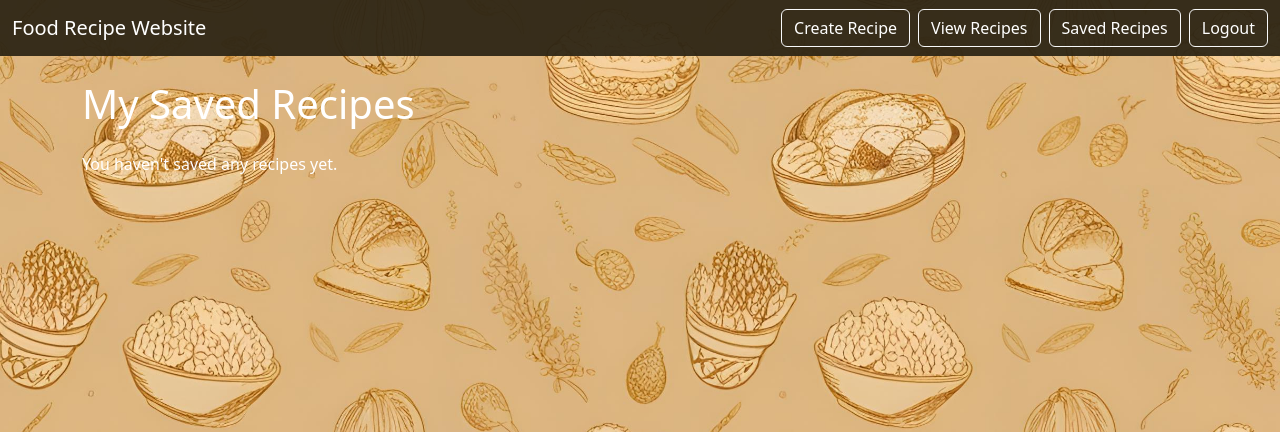
After one commit to RyanTang0203/Recipe_Web_App, a Flask app: page /saved_recipes in a window 1280 px wide. The commit adds this page. Shown: the top 432 px of the page. Run offline with Flask 3, Linux system fonts and the light colour scheme; a user stored in the database is signed in.

Commit message:
added saved recipes route

```diff
--- a/app/routes.py
+++ b/app/routes.py
@@ -172,3 +172,9 @@ def save_recipe(recipe_id):
 	else:
 		flash('You’ve already saved that recipe.', 'info')
 	return redirect(request.referrer or url_for('home'))
+
+@myapp_obj.route('/saved_recipes')
+@login_required
+def saved_recipes():
+    recipes = current_user.saved
+    return render_template('saved_recipes.html', recipes=recipes)
--- a/app/templates/home.html
+++ b/app/templates/home.html
@@ -61,6 +61,7 @@
         <a href="{{ url_for('add_recipe') }}" class="btn btn-outline-light me-2">Create Recipe</a>
         <a href="{{ url_for('list_recipes') }}" class="btn btn-outline-light me-2">View Recipes</a>
 		<a href="{{ url_for('view_user', user_id=current_user.id) }}" class="btn btn-outline-light me-2">My Profile</a>
+		<a href="{{ url_for('saved_recipes') }}" class="btn btn-outline-light me-2">Saved Recipes</a>
         <a href="{{ url_for('logout') }}" class="btn btn-outline-light">Logout</a>
       </div>
     </div>
--- /dev/null
+++ b/app/templates/saved_recipes.html
@@ -0,0 +1,67 @@
+<!DOCTYPE html>
+<html>
+<head>
+  <title>Saved Recipes</title>
+  <link href="https://cdn.jsdelivr.net/npm/bootstrap@5.3.3/dist/css/bootstrap.min.css" rel="stylesheet">
+  <style>
+    body {
+      background-image: url("{{ url_for('static', filename='bg.jpg') }}");
+      background-size: cover;
+      background-repeat: no-repeat;
+      color: white;
+    }
+    .card {
+      background-color: rgba(0, 0, 0, 0.6);
+      border: 1px solid #c8a792;
+    }
+    .card-title, .card-text {
+      color: white;
+    }
+    .navbar {
+      background-color: rgba(47, 38, 22, 0.95);
+    }
+    .navbar-brand, .nav-link, .btn-outline-light {
+      color: white !important;
+    }
+  </style>
+</head>
+<body>
+
+<nav class="navbar navbar-expand-lg">
+  <div class="container-fluid">
+    <a class="navbar-brand" href="{{ url_for('home') }}">Food Recipe Website</a>
+    <div class="ms-auto d-flex">
+      <a href="{{ url_for('add_recipe') }}" class="btn btn-outline-light me-2">Create Recipe</a>
+      <a href="{{ url_for('list_recipes') }}" class="btn btn-outline-light me-2">View Recipes</a>
+      <a href="{{ url_for('saved_recipes') }}" class="btn btn-outline-light me-2">Saved Recipes</a>
+      <a href="{{ url_for('logout') }}" class="btn btn-outline-light">Logout</a>
+    </div>
+  </div>
+</nav>
+
+<div class="container mt-4">
+  <h1 class="mb-4">My Saved Recipes</h1>
+  <div class="row">
+    {% for recipe in recipes %}
+      <div class="col-md-4 mb-4">
+        <div class="card">
+          {% if recipe.image_filename %}
+          <img src="{{ url_for('static', filename='uploads/' + recipe.image_filename) }}"
+               class="card-img-top"
+               style="height: 200px; object-fit: cover;">
+          {% endif %}
+          <div class="card-body">
+            <h5 class="card-title">{{ recipe.title }}</h5>
+            <p class="card-text">{{ recipe.description[:100] }}...</p>
+            <a href="{{ url_for('view_recipe', recipe_id=recipe.id) }}" class="btn btn-outline-light">View</a>
+          </div>
+        </div>
+      </div>
+    {% else %}
+      <p>You haven't saved any recipes yet.</p>
+    {% endfor %}
+  </div>
+</div>
+
+</body>
+</html>
```
